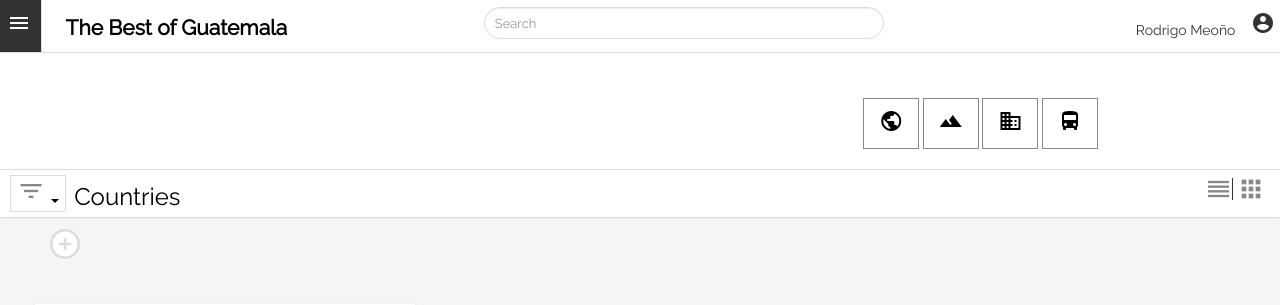
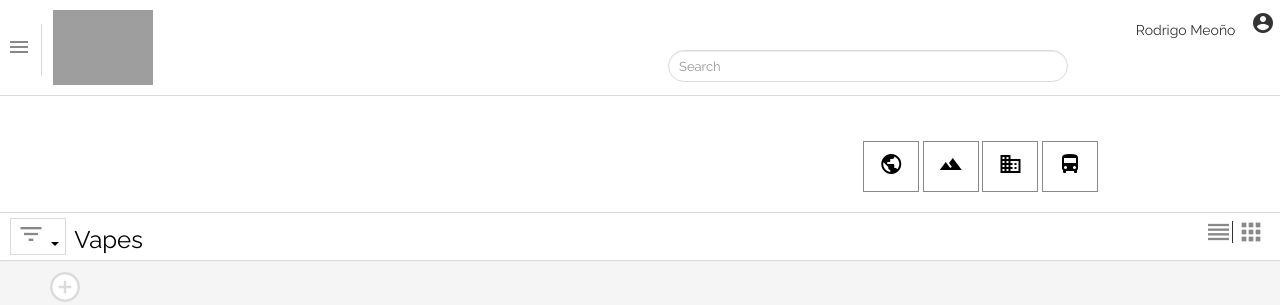
Before and after one commit to rmeoni/featheredserpent, a Rails app: page /countries in a window 1280 px wide. Shown: the top 305 px of the page. Run offline with Rails 7, Linux system fonts and the light colour scheme; a user stored in the database is signed in; data comes from the database, SQL or seed files in the repository; style sheets or scripts are compiled from the project's sources; some libraries are stand-ins or nearby versions; grey boxes are pictures that could not be loaded.

Commit message:
changin to sativa

```diff
--- a/app/assets/stylesheets/application.css
+++ b/app/assets/stylesheets/application.css
@@ -21,6 +21,12 @@
   	position: relative;
   	overflow: scroll;
   	box-sizing: border-box;
+}
+
+#bs-over #logo {
+	width: 100px;
+	padding: 0px;
+	margin: 0px;
 }
 
 #bs-over .mobile-nav {
@@ -116,6 +122,9 @@
 
 #bs-over .icon-menu {
 	margin-left: 0px;
+	font-size: 45px;
+	margin-top: 0px;
+	padding-top: 0px;
 }
 
 #bs-over .header {
--- a/app/assets/stylesheets/sessions.scss
+++ b/app/assets/stylesheets/sessions.scss
@@ -3,7 +3,7 @@
 // You can use Sass (SCSS) here: http://sass-lang.com/
 
 .login-form {
-	background-image: url("/images/art/waves.jpg");
+	background-image: url("/images/backgrounds/abstract-art.jpg");
 	height: 400px;
 	background-size: cover;
 	background-position: center;
--- a/app/assets/stylesheets/welcome.scss
+++ b/app/assets/stylesheets/welcome.scss
@@ -4,7 +4,7 @@
 
 .jumbotron {
 	height: 800px;
-	background-image: url("/images/paredon/paredon.jpg");
+	background-image: url("/images/backgrounds/login-sativagt.jpg");
 	background-size: cover;
 	background-position: bottom;
 	background-repeat: no-repeat;
@@ -14,5 +14,6 @@
 #bs-over .jumbotron h1 {
 	text-align: center;
 	color: #fff;
+	text-shadow: 0px 2px 3px #000;
 
 }
--- a/app/views/countries/index.html.erb
+++ b/app/views/countries/index.html.erb
@@ -13,7 +13,7 @@
 				<li><i class="material-icons">my_location</i>Near Me</li>
   			</ul>
 		</div>
-		<h2> Countries </h2>
+		<h2> Vapes </h2>
 		<ul class="pull-right">
 			<li class="square"><i class="material-icons" id="square">reorder</i></li>
 			<li class="squares"><i class="material-icons">apps</i></li>
--- a/app/views/layouts/application.html.erb
+++ b/app/views/layouts/application.html.erb
@@ -2,8 +2,8 @@
 <html>
 <head>
 
-  <title>The Best of Guatemala</title>
-   <link rel="icon" href="/images/logo/favicon.ico">
+  <title>Sativa GT</title>
+   <link rel="icon" href="/images/art/sativa-original.ico">
   <%= stylesheet_link_tag    'application', media: 'all', 'data-turbolinks-track' => true %>
   <%= javascript_include_tag 'application', 'data-turbolinks-track' => true %>
   <%= csrf_meta_tags %>
@@ -21,16 +21,35 @@
 
 </head>
 <body id="bs-over" class="body">
+	<!-- FB CHAT PLUGIN -->
+	<!-- Load Facebook SDK for JavaScript -->
+<div id="fb-root"></div>
+<script>(function(d, s, id) {
+  var js, fjs = d.getElementsByTagName(s)[0];
+  if (d.getElementById(id)) return;
+  js = d.createElement(s); js.id = id;
+  js.src = 'https://connect.facebook.net/es_LA/sdk/xfbml.customerchat.js#xfbml=1&version=v2.12&autoLogAppEvents=1';
+  fjs.parentNode.insertBefore(js, fjs);
+}(document, 'script', 'facebook-jssdk'));</script>
+
+<!-- Your customer chat code -->
+<div class="fb-customerchat"
+  attribution=setup_tool
+  page_id="206209286681028"
+  theme_color="#13cf13"
+  logged_in_greeting="Hola! ¿Te puedo ayudar?"
+  logged_out_greeting="Hola! ¿Te puedo ayudar?">
+</div>
 	<div class="menu">
 		<div class="icon-close">
 			<i class="material-icons">close</i>
 		</div>
 		<ul>
 			<li><a href="/"><i class="material-icons">home</i>Home</a></li>
-			<li><a href="/countries"><i class="material-icons">public</i>Countries</a></li>
-			<li><a href="/destinations"><i class="material-icons">filter_hdr</i>Destinations</a></li>
-			<li><a href="/"><i class="material-icons">business</i>Business</a></li>
-			<li><a href="/destinations"><i class="material-icons">directions_bus</i>Shuttle</a></li>
+			<li><a href="/countries"><i class="material-icons">public</i>Vapes</a></li>
+			<li><a href="/destinations"><i class="material-icons">filter_hdr</i>Liquids</a></li>
+			<li><a href="/"><i class="material-icons">business</i>Services</a></li>
+			<li><a href="/destinations"><i class="material-icons">directions_bus</i>FAQ</a></li>
 		</ul>
 
 		<ul>
@@ -70,7 +89,7 @@
 			<% end %>
 			<div class="icon-menu">
 				<i class="material-icons" id="icon-menu">menu</i>
-			<h3> <a href="/">The Best of Guatemala</a> </h3>
+			 	<a href="/"><img src="/images/art/Sativa-Logo.png" id="logo"></a>
 			</div>
 			<% if current_user %>
 			<form class="navbar-form" role="search">
```
Also changed, not shown: 4 other files.
